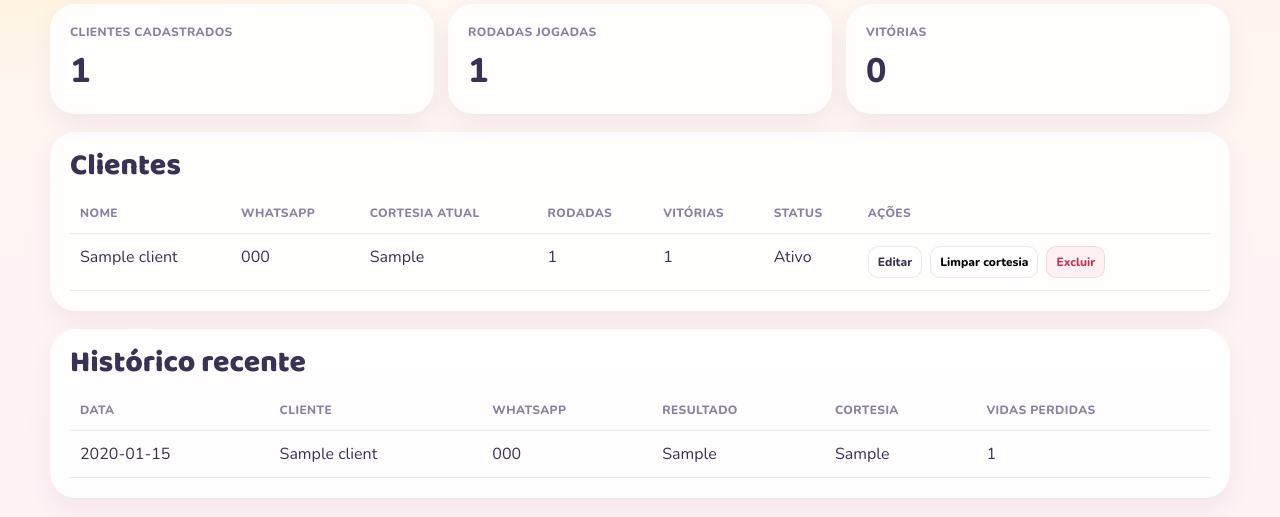
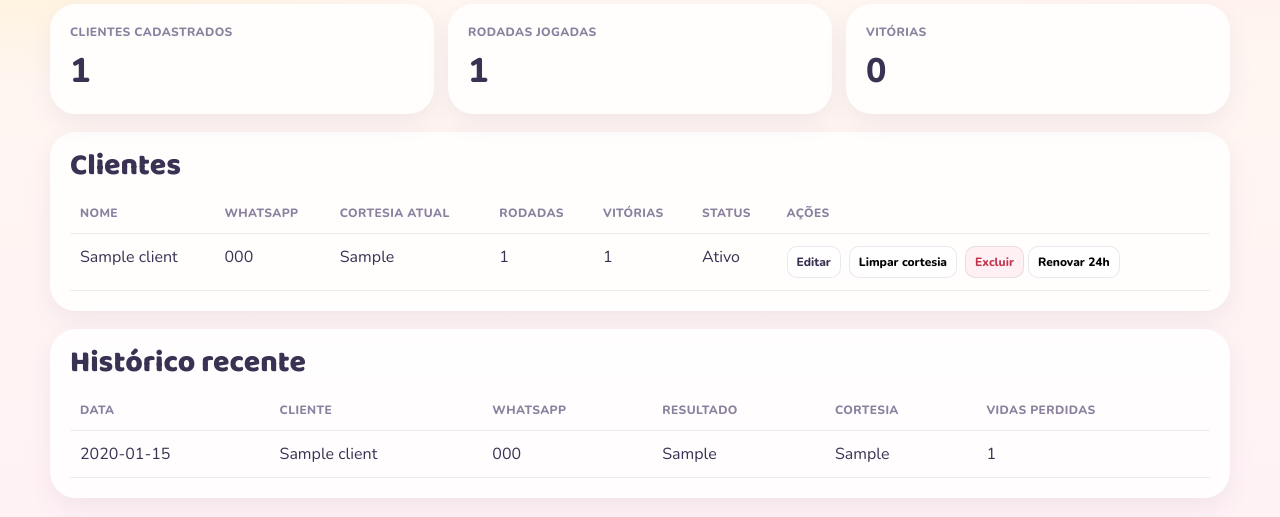
Before and after one commit to cvmontealto2019-ctrl/Raspadinha, a Flask app: page /dashboard in a window 1280 px wide. Shown: the part 140-657 px from the top of the page. Run offline with Flask 3, Linux system fonts and the light colour scheme; the visitor is signed in with stand-in values (Sample User, id 1); tables that the repository leaves empty hold one stand-in row (values such as "Sample post").

Commit message:
Update dashboard.html

```diff
--- a/templates/dashboard.html
+++ b/templates/dashboard.html
@@ -54,6 +54,9 @@
                 </form>
                 <form method="POST" action="{{ url_for('admin_delete_client', client_id=client['id']) }}" class="inline-form" onsubmit="return confirm('Excluir este cliente?');">
                   <button class="mini-btn danger" type="submit">Excluir</button>
+                  <form method="POST" action="{{ url_for('admin_reset_expiration', client_id=client['id']) }}" class="inline-form">
+  <button class="mini-btn" type="submit">Renovar 24h</button>
+                  </form>
                 </form>
               </td>
             </tr>
```
